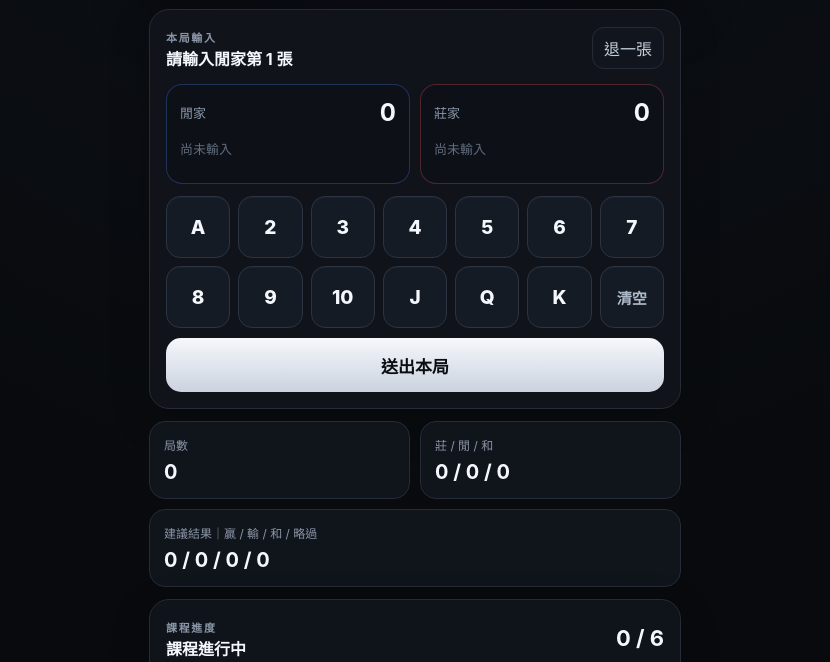
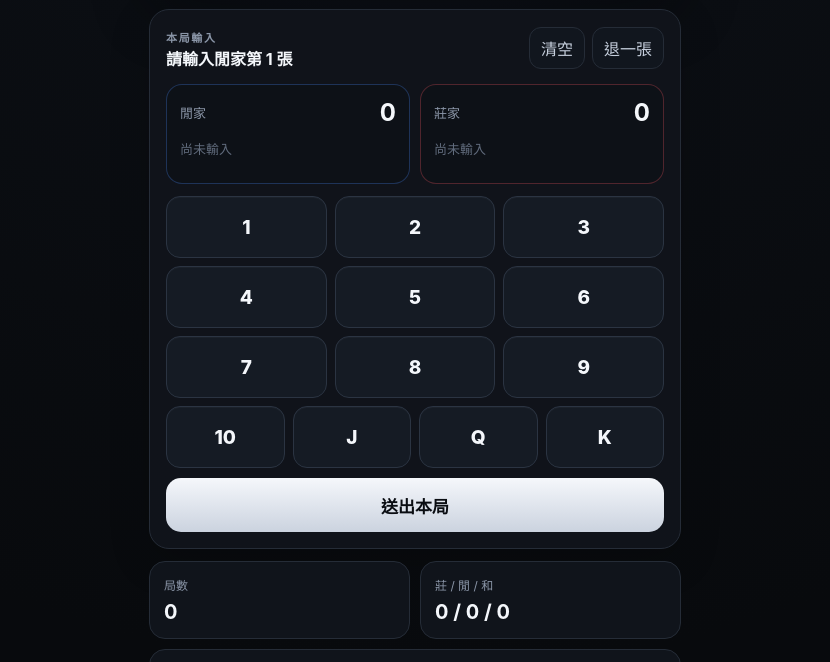
Before and after one commit to yangyang0102/baccarat-v2, a website with bundled scripts: page static/index.html in a window 1280 px wide. Shown: the part 290-952 px from the top of the page, without its empty margins (225-1055 px from the left). Built offline with nearby package versions, Linux system fonts and the light colour scheme.

Commit message:
ui: reorder keypad and simplify course header

```diff
--- a/src/ui/render.ts
+++ b/src/ui/render.ts
@@ -51,7 +51,6 @@ export function renderState(state: GameState): void {
 
   const courseBar = el<HTMLDivElement>("#courseBar");
   courseBar.style.setProperty("--progress", `${Math.min(state.stats.courseWins / 6, 1) * 100}%`);
-  text("#courseStatus", state.stats.courseDone ? "課程完成" : "課程進行中");
 
   el("#pCards").innerHTML = handHtml(state.keypad.p, "P");
   el("#bCards").innerHTML = handHtml(state.keypad.b, "B");
--- a/static/index.html
+++ b/static/index.html
@@ -29,7 +29,10 @@
             <span class="eyebrow">本局輸入</span>
             <h2 id="inputStatus">請輸入閒家第 1 張</h2>
           </div>
-          <button id="backspaceBtn" class="small-button">退一張</button>
+          <div class="inline-actions">
+            <button id="clearInputBtn" class="small-button">清空</button>
+            <button id="backspaceBtn" class="small-button">退一張</button>
+          </div>
         </div>
 
         <div class="hands-grid">
@@ -44,10 +47,10 @@
         </div>
 
         <div class="keypad" aria-label="牌面輸入">
-          <button data-card="1">A</button><button data-card="2">2</button><button data-card="3">3</button><button data-card="4">4</button>
-          <button data-card="5">5</button><button data-card="6">6</button><button data-card="7">7</button><button data-card="8">8</button>
-          <button data-card="9">9</button><button data-card="10">10</button><button data-card="11">J</button><button data-card="12">Q</button>
-          <button data-card="13">K</button><button id="clearInputBtn" class="key-secondary">清空</button>
+          <button data-card="1">1</button><button data-card="2">2</button><button data-card="3">3</button>
+          <button data-card="4">4</button><button data-card="5">5</button><button data-card="6">6</button>
+          <button data-card="7">7</button><button data-card="8">8</button><button data-card="9">9</button>
+          <button data-card="10">10</button><button data-card="11">J</button><button data-card="12">Q</button><button data-card="13">K</button>
         </div>
 
         <button id="submitBtn" class="primary-action">送出本局</button>
@@ -61,7 +64,7 @@
 
       <section class="panel course-panel">
         <div class="course-heading">
-          <div><span class="eyebrow">課程進度</span><h2 id="courseStatus">課程進行中</h2></div>
+          <span class="eyebrow">課程進度</span>
           <strong id="courseWins">0 / 6</strong>
         </div>
         <div id="courseBar" class="course-bar"><i></i></div>
--- a/static/styles.css
+++ b/static/styles.css
@@ -28,10 +28,10 @@ main{display:flex;flex-direction:column;gap:12px}
 .pick-hero strong{font-size:46px;letter-spacing:.04em;margin-top:6px}.pick-hero.player{border-color:rgba(77,141,255,.35);background:linear-gradient(160deg,rgba(77,141,255,.20),#0d1016 68%)}.pick-hero.player strong{color:#80adff}.pick-hero.banker{border-color:rgba(255,90,103,.38);background:linear-gradient(160deg,rgba(255,90,103,.20),#0d1016 68%)}.pick-hero.banker strong{color:#ff8a93}.pick-hero.watch strong{color:#d7dde7}
 .panel{background:rgba(16,20,27,.94);border:1px solid var(--line);border-radius:var(--radius);padding:16px;box-shadow:0 12px 40px rgba(0,0,0,.18)}
 .panel-heading,.course-heading{display:flex;align-items:center;justify-content:space-between;gap:12px;margin-bottom:14px}.small-button{padding:8px 11px;color:#c6cfdd}.hands-grid{display:grid;grid-template-columns:1fr 1fr;gap:10px;margin-bottom:12px}.hand-box{padding:13px;border:1px solid var(--line);border-radius:16px;background:#0d1117;min-height:100px}.player-box{border-color:rgba(77,141,255,.28)}.banker-box{border-color:rgba(255,90,103,.28)}.hand-top{display:flex;align-items:center;justify-content:space-between;color:var(--muted);font-size:13px}.hand-top strong{font-size:24px;color:var(--text)}.mini-cards{display:flex;gap:7px;flex-wrap:wrap;margin-top:12px}.mini-card{min-width:36px;height:40px;border-radius:10px;display:inline-flex;align-items:center;justify-content:center;font-weight:900;background:#19202b;border:1px solid #30394a}.mini-card.player{box-shadow:inset 0 -3px 0 rgba(77,141,255,.45)}.mini-card.banker{box-shadow:inset 0 -3px 0 rgba(255,90,103,.45)}.mini-card.third{outline:1px solid var(--green)}.empty{color:#606b7c;font-size:13px}
-.keypad{display:grid;grid-template-columns:repeat(4,1fr);gap:8px}.keypad button{height:58px;border:1px solid #2b3442;background:#151b24;border-radius:14px;font-size:19px;font-weight:850;cursor:pointer;box-shadow:inset 0 1px rgba(255,255,255,.03)}.keypad button:active{transform:scale(.98);background:#1b2330}.keypad .key-secondary{grid-column:span 3;color:#adb8c8;font-size:15px}
+.keypad{display:grid;grid-template-columns:repeat(12,1fr);gap:8px}.keypad button{height:58px;border:1px solid #2b3442;background:#151b24;border-radius:14px;font-size:19px;font-weight:850;cursor:pointer;box-shadow:inset 0 1px rgba(255,255,255,.03)}.keypad button:active{transform:scale(.98);background:#1b2330}.keypad button:nth-child(-n+9){grid-column:span 4}.keypad button:nth-child(n+10){grid-column:span 3}
 .primary-action{width:100%;height:54px;margin-top:10px;border:0;border-radius:15px;background:linear-gradient(180deg,#f5f7fb,#cbd3df);color:#0a0d12;font-weight:900;font-size:17px;cursor:pointer}
 .metrics-grid{display:grid;grid-template-columns:1fr 1fr;gap:10px}.metric{background:#10141b;border:1px solid var(--line);border-radius:16px;padding:14px}.metric.wide{grid-column:span 2}.metric span{display:block;font-size:12px;color:var(--muted);margin-bottom:7px}.metric strong{font-size:20px}
 .course-heading{margin-bottom:10px}.course-heading>strong{font-size:22px}.course-bar{height:10px;border-radius:99px;background:#090c10;overflow:hidden;border:1px solid #222936}.course-bar i{display:block;height:100%;width:var(--progress,0%);background:linear-gradient(90deg,#39d892,#7bf0ba);border-radius:inherit;transition:width .22s ease}.course-sub{display:flex;justify-content:space-between;margin-top:9px;font-size:12px;color:var(--muted)}
 .history-heading{align-items:flex-end}.inline-actions{display:flex;gap:7px}.history{display:flex;flex-direction:column;gap:8px}.history-row{padding:12px;border:1px solid #222a35;border-radius:14px;background:#0c1016}.history-row.latest{border-color:#3a4658}.history-main{display:flex;align-items:center;gap:8px;flex-wrap:wrap;font-size:12px;color:#a8b2c2}.hand-index{font-family:ui-monospace,monospace;color:#758196}.winner{font-size:13px}.winner.player{color:#77a7ff}.winner.banker{color:#ff848e}.winner.tie{color:#e2c45b}.history-sub{margin-top:7px;color:#687487;font-size:11px;font-family:ui-monospace,monospace}.empty-history{padding:20px;text-align:center;color:#657184}
 .utility-row{display:grid;grid-template-columns:1fr 1fr;gap:10px}.utility{height:44px;color:#aab5c6}.utility:disabled{opacity:.35;cursor:not-allowed}.disclaimer{text-align:center;color:#596577;font-size:11px;line-height:1.5;margin:8px 24px 0}
-@media(min-width:500px){.keypad{grid-template-columns:repeat(7,1fr)}.keypad .key-secondary{grid-column:span 1}.keypad button{height:62px}}
+@media(min-width:500px){.keypad button{height:62px}}
```
